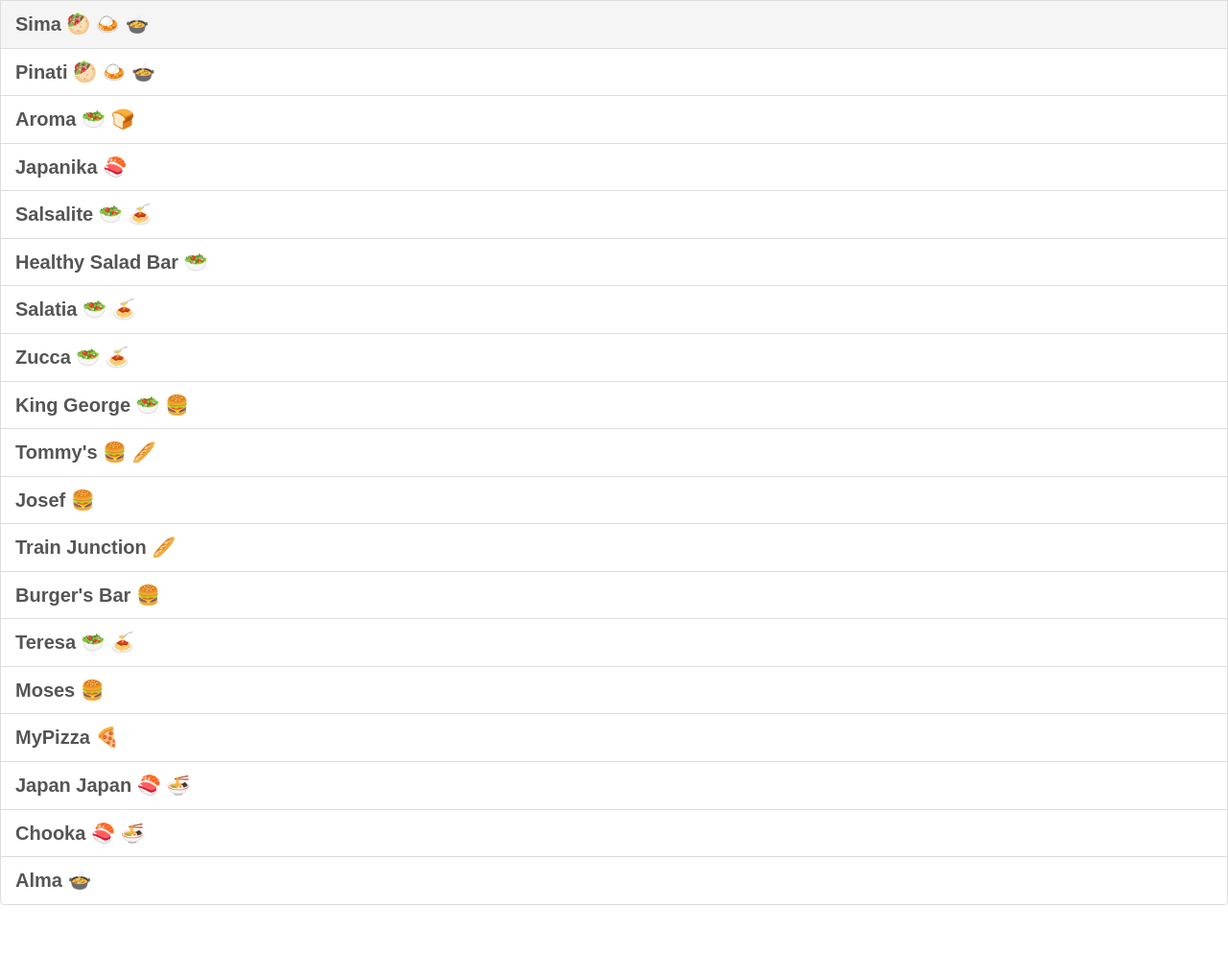
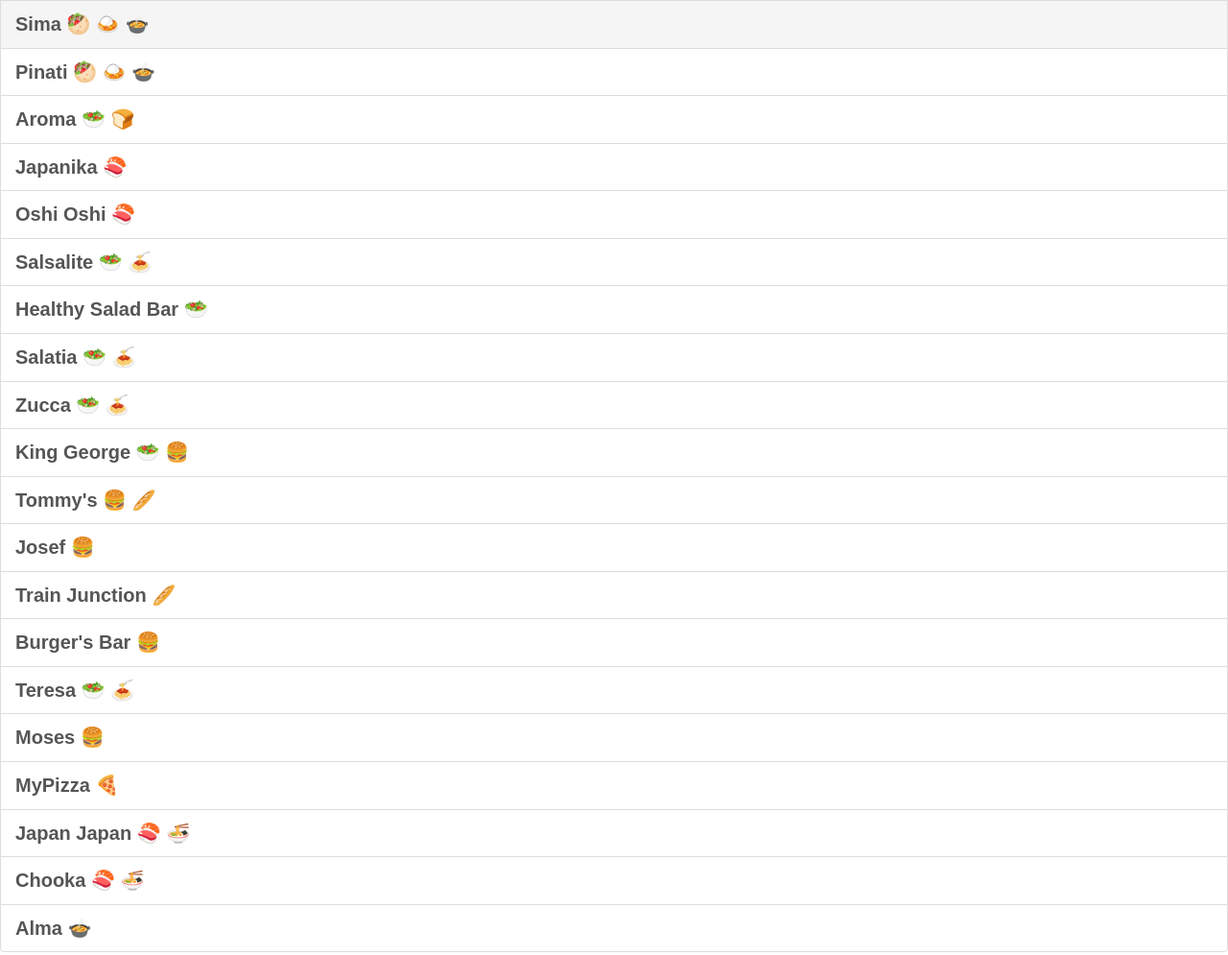
Before and after one commit to giosad/foodtricks, a plain HTML site: page docs/index.html in a window 1280 px wide. Shown: the whole page at 96% size. Before the commit the page ends 963 px from the top, so only its background shows below. Drawn offline with nearby package versions, Linux system fonts and the light colour scheme.

Commit message:
Add Oshi Oshi.

```diff
--- a/docs/index.html
+++ b/docs/index.html
@@ -24,6 +24,7 @@
 				"Pinati 🥙 🍛 🍲",
 				"Aroma 🥗 🍞",
 				"Japanika 🍣",
+				"Oshi Oshi 🍣",
 				"Salsalite 🥗 🍝",
 				"Healthy Salad Bar 🥗",
 				"Salatia 🥗 🍝",
```
